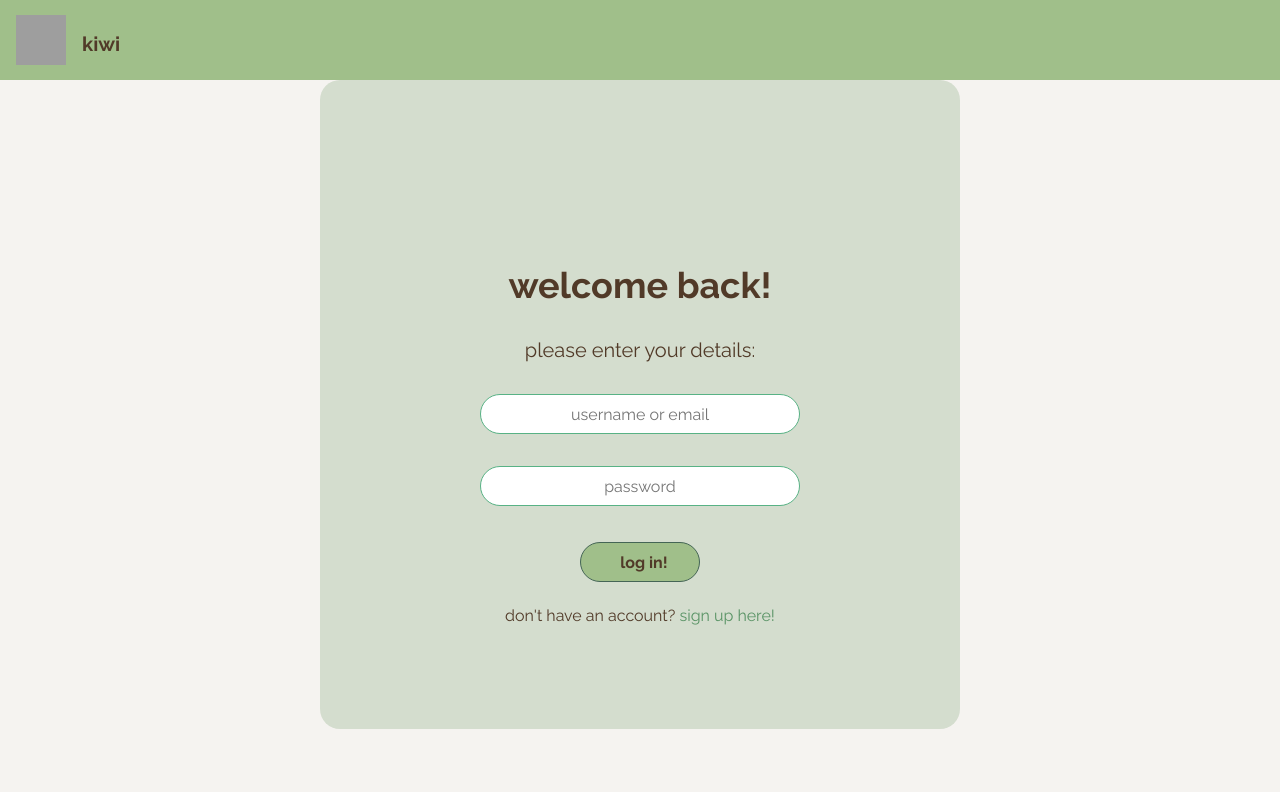
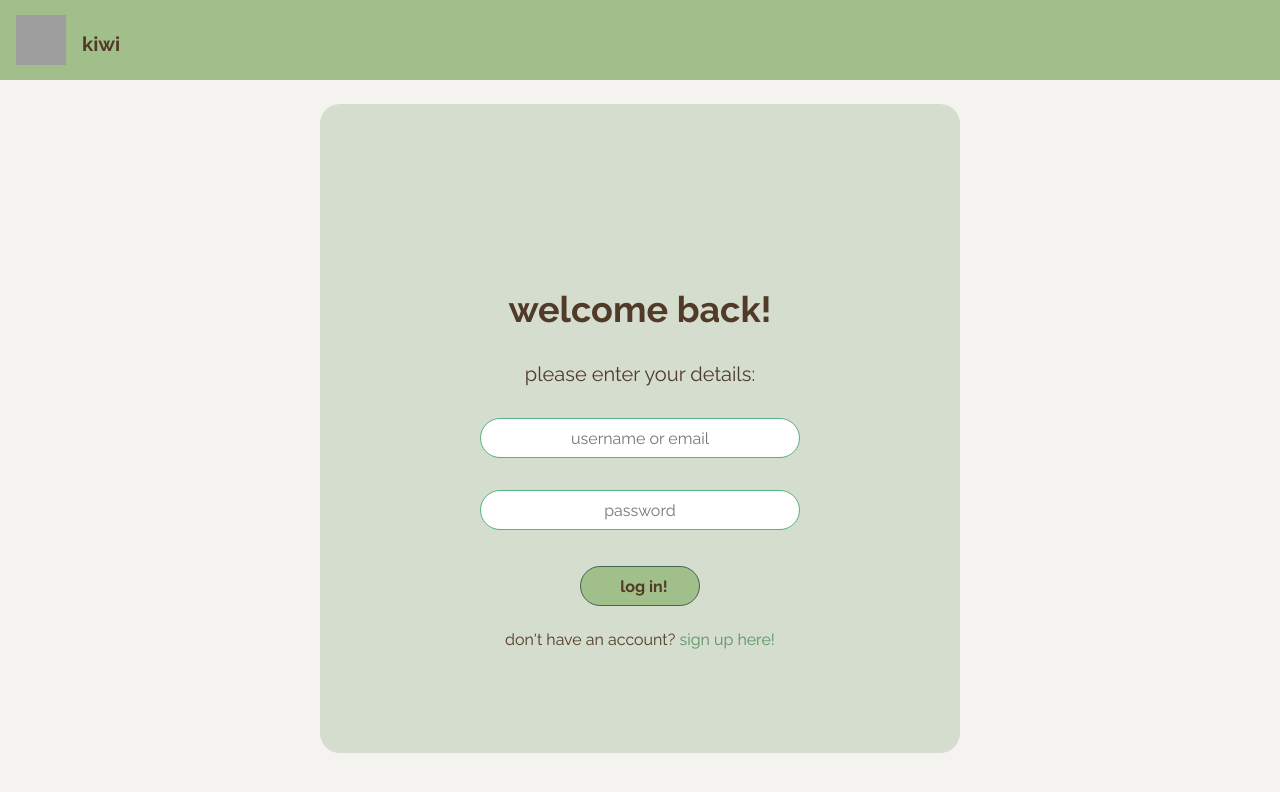
Before and after one commit to jadekeegan/kiwi, a React (Create React App) app: page /sign-in in a window 1280 px wide. Shown: the top 792 px of the page. Built offline with nearby package versions, Linux system fonts and the light colour scheme; grey boxes are pictures that could not be loaded.

Commit message:
fixed sign-in page

```diff
--- a/src/components/signin.component.css
+++ b/src/components/signin.component.css
@@ -1,9 +1,12 @@
 div.slide-up {
-    padding-top: 10vh;
+    padding-top: 13vh;
     margin: auto;
     width: 50%;
     height: 100%;
     overflow: hidden;
+    position: absolute;
+    left: 25%;
+    z-index: 0;
   }
 
 div.slide-up p {
```
